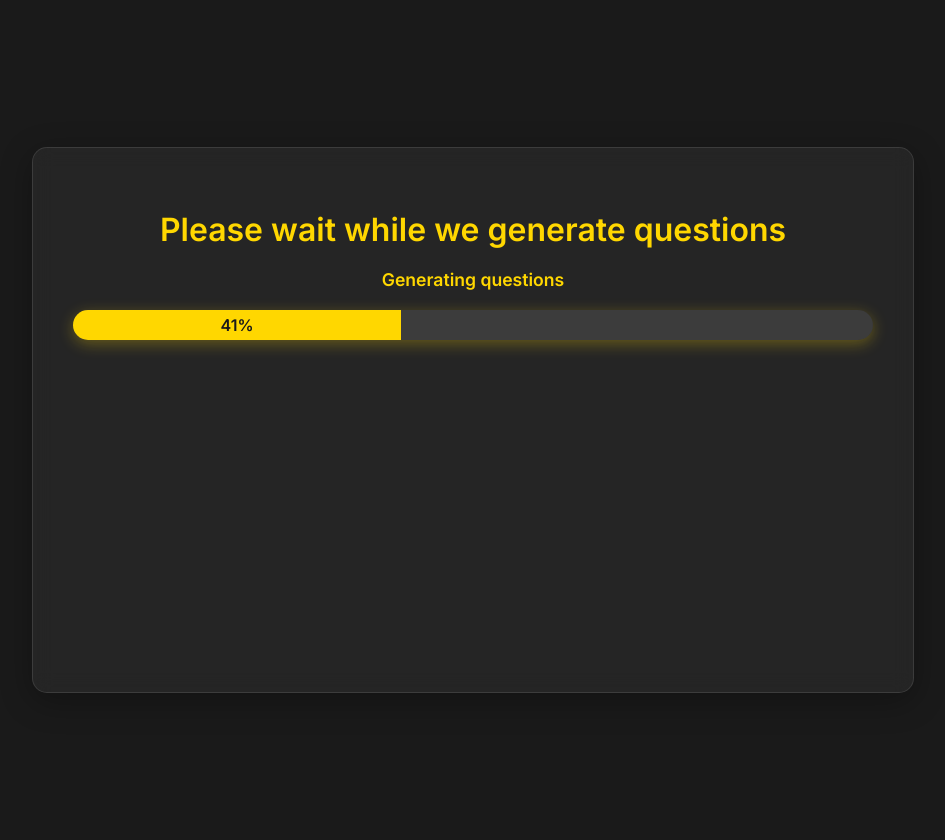
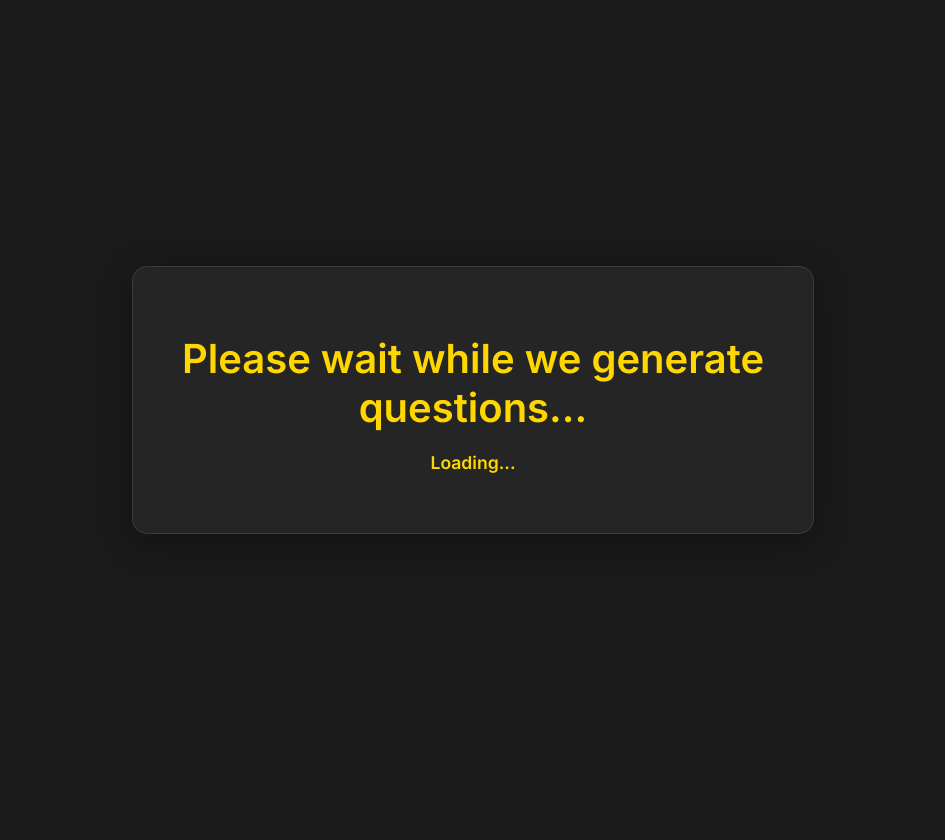
Before and after one commit to Invictus-2305/AI_Interview, a Flask app: page /waiting in a window 1280 px wide. Shown: the whole page, without its empty margins (167-1112 px from the left). After the commit the page ends 534 px from the top, so only its background shows below. Run offline with Flask 3, Linux system fonts and the light colour scheme; data that the repository does not hold is empty.

Commit message:
Add files via upload

```diff
--- a/modules/generate_questions.py
+++ b/modules/generate_questions.py
@@ -1,29 +1,40 @@
 from ollama import chat
 from ollama import ChatResponse
 import re
+import time
 
 System_prompt = '''
-Generate a structured set of interview questions in JSON format tailored to a given job description and candidate resume. The JSON should include the following fields:
+Generate a structured set of 10 interview questions in JSON format tailored to a given job description and candidate resume. The JSON should include the following fields:
 
 question: The interview question designed to evaluate a specific skill, experience, or competency.
 
 skill_set: The specific skill(s) or competency(ies) the question is targeting (e.g., programming, teamwork, problem-solving, etc.).
 
+difficulty_level: The level of difficulty of the question (e.g., Beginner, Intermediate, Advanced).
+
 enclose the json objects in a list and stick to the format mentioned above and generate the questions. and response should only contain json and nothing else.
 '''
 
+# System_prompt = '''
+# you will be provided with job description and resume. Please generate 10 beginner level interview questions based on the same. focus more on the skills mentioned in the Job description and generate most of the question related to it and few question based on the skills and projects mentioned in resume. Always give output only in JSON format. . The JSON should include the following fields:
+# question
+# skillset : The specific skill(s) or competency(ies) the question is targeting (e.g., programming, teamwork, problem-solving, etc.).
+# difficulty level : The level of difficulty of the question (e.g., Beginner, Intermediate, Advanced).
+# '''
 def generate_questions(job_description, resume):
     """Generate interview questions using the Ollama model."""
     print("question generation started")
+    # start = time.time()
     global generated_questions
     response: ChatResponse = chat(model='gemma3', messages=[
         {"role": "system", "content": System_prompt},
-        {"role": "user", "content": f"Ask 10 questions based on job description: {job_description} and resume: {resume} of the candidate. Response should only contain JSON and nothing else."}
+        {"role": "user", "content": f"job description: {job_description} || resume: {resume}"}
     ])
     response_text = response['message']['content']
     clean_response = re.sub(r'<think>.*?</think>', '', response_text, flags=re.DOTALL).strip()
     print("question generation completed")
-    print(clean_response)
+    # print(clean_response)
+    # print(time.time()- start)
     return clean_response[7:-3]
 
 if __name__ == "__main__":
--- /dev/null
+++ b/modules/generate_report.py
@@ -0,0 +1,4 @@
+from ollama import chat
+from ollama import ChatResponse
+import re
+import time
--- a/templates/waiting.html
+++ b/templates/waiting.html
@@ -10,13 +31,13 @@
         body {
             font-family: 'Inter', sans-serif;
             margin: 0;
-            padding: 20px;
-            background: #1a1a1a;
+            padding: 0;
+            background: #1a1a1a; /* Dark background */
             color: #fff;
             display: flex;
             justify-content: center;
             align-items: center;
-            min-height: 100vh;
+            height: 100vh;
             text-align: center;
         }
 
@@ -26,16 +47,16 @@
             border-radius: 15px;
             padding: 40px;
             box-shadow: 0 8px 32px rgba(0, 0, 0, 0.3);
-            max-width: 800px;
+            max-width: 600px;
             width: 100%;
             border: 1px solid rgba(255, 255, 255, 0.1);
         }
 
         h1 {
-            font-size: 2rem;
+            font-size: 2.5rem;
             margin-bottom: 20px;
             font-weight: 600;
-            color: #ffd700;
+            color: #ffd700; /* Gold accent */
         }
 
         p {
@@ -58,61 +79,13 @@
         #timer {
             font-size: 1.5rem;
             font-weight: 600;
-            color: #ffd700;
+            color: #ffd700; /* Gold accent */
             margin-top: 20px;
         }
 
-        /* Progress Bar */
-        #progressBarContainer {
-            width: 100%;
-            background: rgba(255, 255, 255, 0.1);
-            border-radius: 15px;
-            margin-top: 20px;
-            height: 30px;
-            overflow: hidden;
-            box-shadow: 0 4px 15px rgba(255, 215, 0, 0.3);
-        }
-
-        #progressBar {
-            width: 0%;
-            height: 100%;
-            background: #ffd700;
-            text-align: center;
-            line-height: 30px;
-            color: #1a1a1a;
-            font-weight: 600;
-            transition: width 0.5s ease;
-        }
-
-        /* Visualizer Styles */
-        .visualizer-container {
-            margin: 30px 0;
-            display: flex;
-            justify-content: center;
-        }
-
-        #visualizer {
-            background: rgba(30, 30, 30, 0.7);
-            border-radius: 50%;
-            width: 250px;
-            height: 250px;
-            box-shadow: 0 0 30px rgba(255, 215, 0, 0.3),
-                        inset 0 0 20px rgba(255, 215, 0, 0.2);
-            backdrop-filter: blur(5px);
-            -webkit-backdrop-filter: blur(5px);
-            border: 1px solid rgba(255, 215, 0, 0.1);
-            animation: pulseGlow 3s infinite alternate;
-        }
-
-        @keyframes pulseGlow {
-            0% { box-shadow: 0 0 30px rgba(255, 215, 0, 0.3); }
-            100% { box-shadow: 0 0 50px rgba(255, 215, 0, 0.5); }
-        }
-
-        /* Stop Recording Button */
         #stopRecording {
-            background: #ffd700;
-            color: #1a1a1a;
+            background: #ffd700; /* Gold accent */
+            color: #1a1a1a; /* Dark text */
             border: none;
             padding: 15px 30px;
             font-size: 1rem;
@@ -179,45 +123,21 @@
             }
         }
     </style>
-    <style>
-        /* Add this to your existing styles */
-        .visualizer-container {
-            margin: 30px 0;
-            display: flex;
-            justify-content: center;
-            opacity: 0;
-            transition: opacity 0.5s ease;
-        }
-
-        .visualizer-container.visible {
-            opacity: 1;
-        }
-    </style>
+    <!-- Inter Font from Google Fonts -->
     <link href="https://fonts.googleapis.com/css2?family=Inter:wght@400;600&display=swap" rel="stylesheet">
 </head>
 
 <body>
     <div class="container">
-        <h1>Please wait while we generate questions</h1>
+        <h1>Please wait while we generate questions...</h1>
         <p id="status">Loading...</p>
-        <div id="progressBarContainer">
-            <div id="progressBar">0%</div>
-        </div>
-
-        <!-- Audio Visualizer -->
-        <div class="visualizer-container">
-            <canvas id="visualizer"></canvas>
-        </div>
-
-        <div id="recordingIndicator"></div>
         <p id="question"></p>
         <p id="timer"></p>
         <button id="stopRecording">Stop Recording</button>
     </div>
 
-    <audio id="audioElement" src="{{ url_for('static', filename='audios/intro.wav') }}"></audio>
+    <script src="{{ url_for('static', filename='scripts/waiting.js') }}"></script>
 
-    <script src="{{ url_for('static', filename='scripts/waiting.js') }}"></script>
 </body>
 
 </html>
```
Also changed, not shown: other parts of templates/waiting.html (+24 -32 lines), modules/evaluate.py (added, +37 -0 lines), 1 other file.
